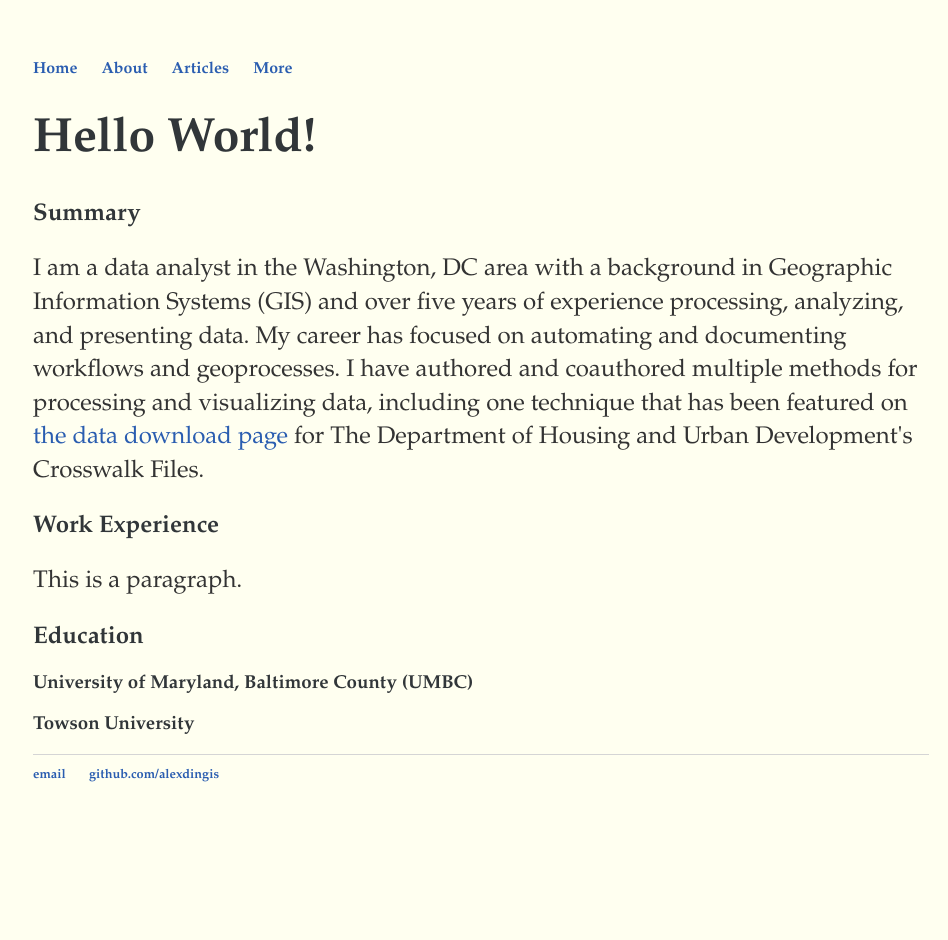
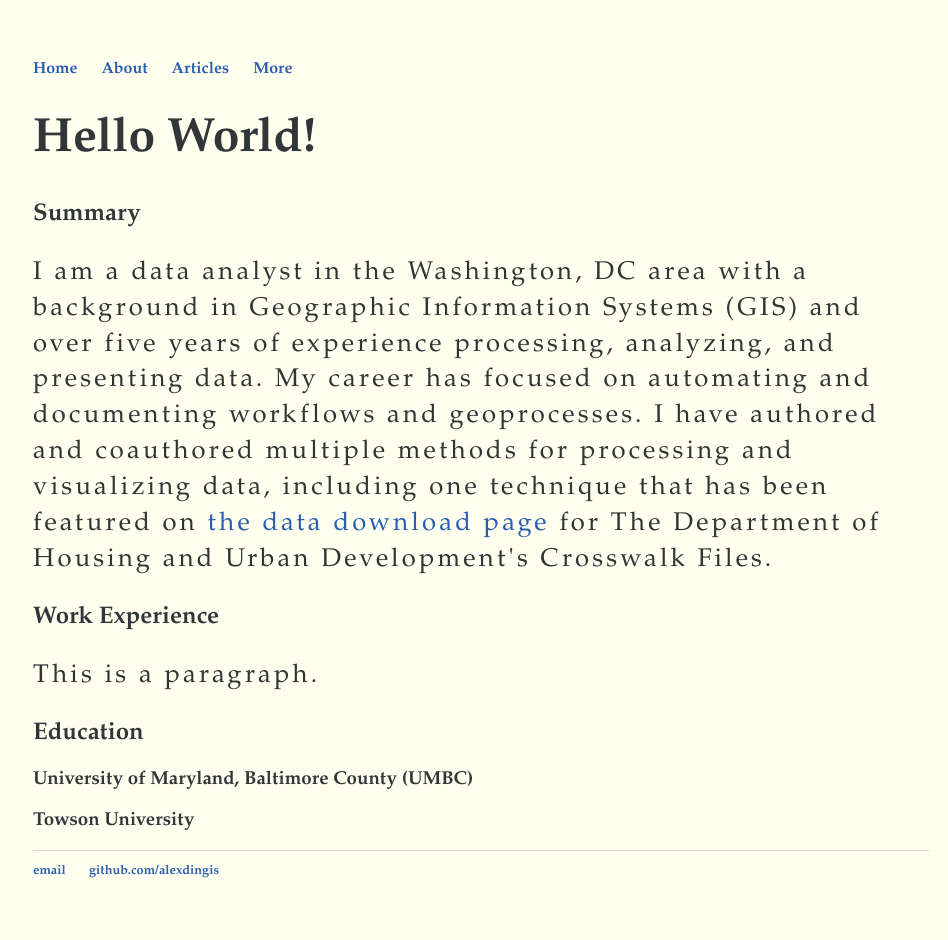
Before and after one commit to alexdingis/alexdingis.github.io, a Jekyll site: the page built from index.html, in a window 1280 px wide. Shown: the whole page, without its empty margins (159-1107 px from the left). Built offline with Jekyll 4.4.1, drawn with Linux system fonts in a browser that asks for light colours; before the commit the page ends 900 px from its top, so only the background shows below that.

Commit message:
Update main.css

```diff
--- a/css/main.css
+++ b/css/main.css
@@ -19,15 +19,17 @@ a {
     color: #2A5DB0;
 }
 a:hover {
-    text-decoration: underline;
+    text-decoration: none;
+    font-weight: bold;
 }
 h1 {
     font-size: 3em;
 }
 p {
-    font-size: 1.5em;
+    font-size: 1.6em;
     line-height: 1.4em;
     color: #333;
+    letter-spacing: .2rem;
 }
 footer {
     border-top: 1px solid #d5d5d5;
@@ -42,3 +44,57 @@ ul.posts {
 ul.posts li {
     list-style: none;
 }
+
+.experience-summary {
+    margin-top: 30px;
+    margin-bottom: 50px;
+}
+
+.separator {
+  width: 30%;
+}
+
+.title {
+  margin-top: 100px;
+  margin-bottom: 10px;
+
+  a {
+    color: #DB4D57;
+
+    &:hover {
+      text-decoration: none;
+      font-weight: bold;
+    }
+  }
+
+  hr {
+    width: 75%;
+  }
+}
+
+.work-experience {
+  padding: 20px;
+
+  .experience-title {
+    margin-top: 50px;
+  }
+
+  .experience-summary {
+    margin-top: 30px;
+    margin-bottom: 50px;
+  }
+
+  p {
+    font-size: 1.6rem;
+    letter-spacing: .2rem;
+  }
+}
+
+.summary {
+  padding: 20px;
+
+  p {
+    font-size: 1.6rem;
+    letter-spacing: .2rem;
+  }
+}
```
